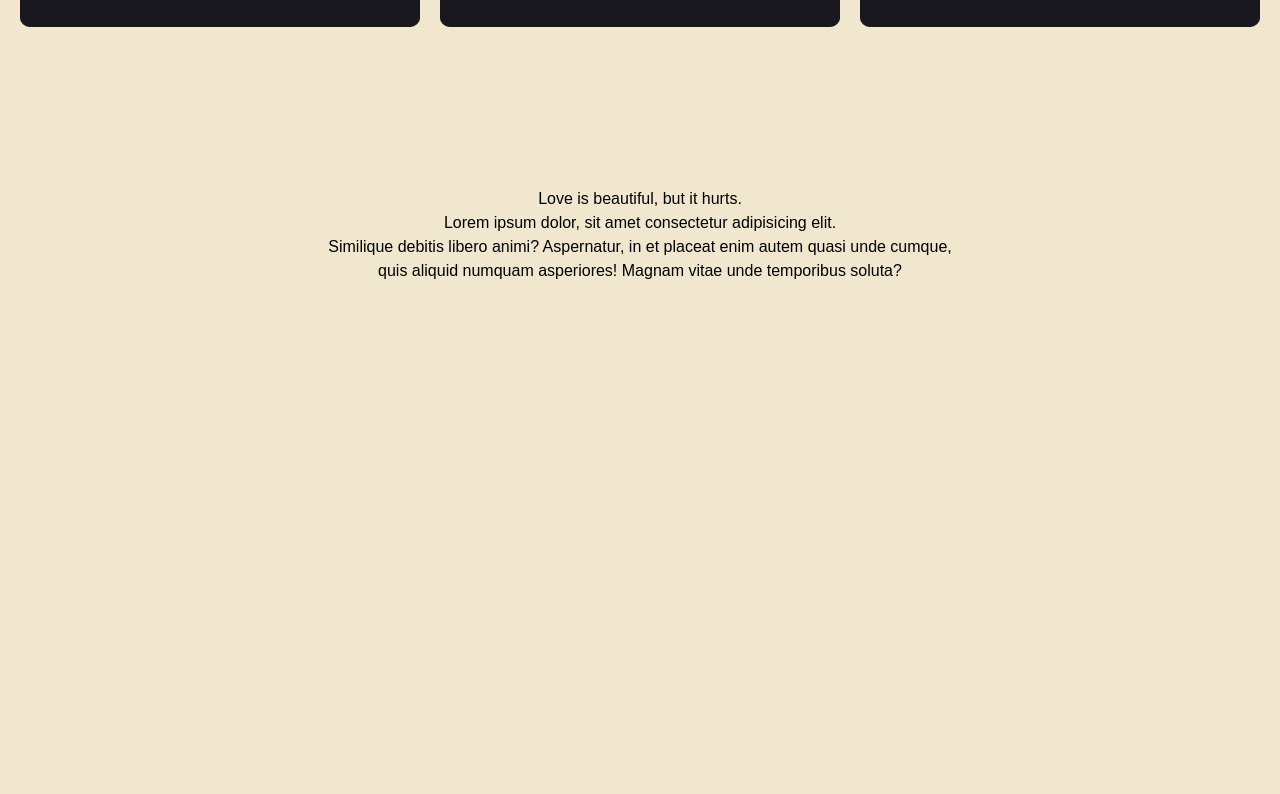
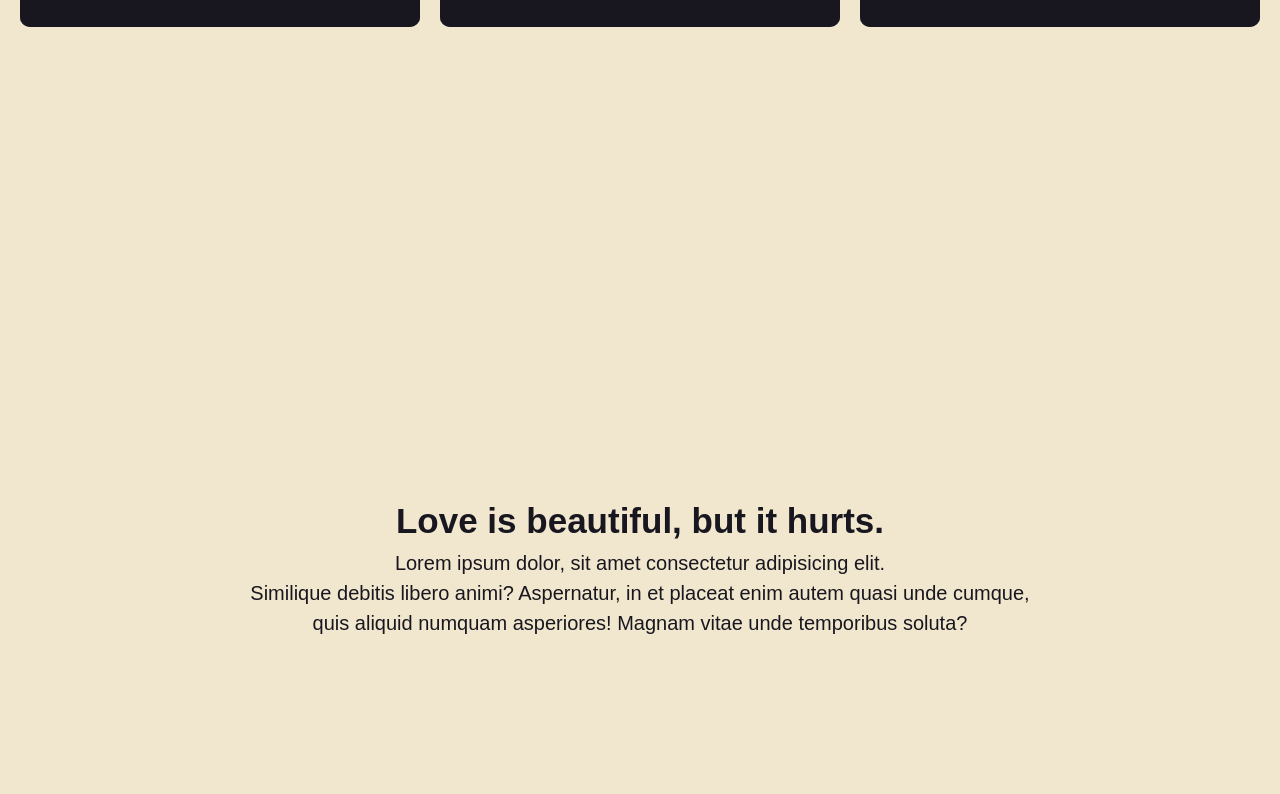
Before and after one commit to hollolo123/portfolio, a Vue app: page / in a window 1280 px wide. Shown: the part 2966-3760 px from the top of the page. Built offline with nearby package versions, Linux system fonts and the light colour scheme.

Commit message:
작업중인 변경사항 저장

```diff
--- a/src/styles/layout/layout.scss
+++ b/src/styles/layout/layout.scss
@@ -20,6 +20,19 @@ section {
   }
 }
 
+.comment {
+  display: flex;
+  justify-content: center;
+  align-items: center;
+  text-align: center;
+  padding: 5rem 0;
+  background-color: $beige-color;
+  color: $dark-color;
+  p {
+    font-size: 2rem;
+  }
+}
+
 .footer {
   text-align: center;
   padding: 1rem 0;
--- a/src/views/Comment.vue
+++ b/src/views/Comment.vue
@@ -2,7 +2,7 @@
   <section class="comment">
     <div class="contents">
       <div class="inner">
-        <p>Love is beautiful, but it hurts.</p>
+        <h2>Love is beautiful, but it hurts.</h2>
         <p>Lorem ipsum dolor, sit amet consectetur adipisicing elit.<br/>
           Similique debitis libero animi? Aspernatur, in et placeat enim autem quasi unde cumque,<br/>
           quis aliquid numquam asperiores! Magnam vitae unde temporibus soluta?</p>
```
